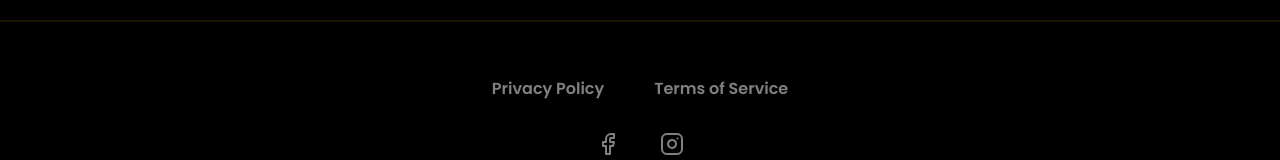
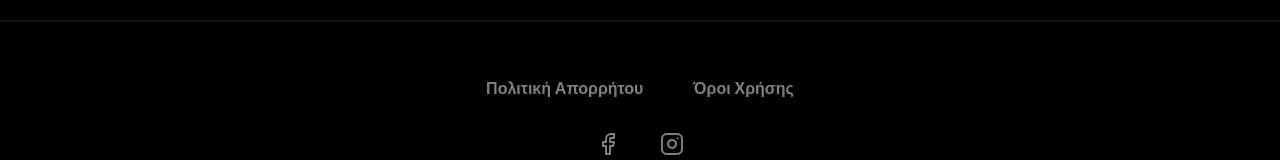
Before and after one commit to chrismitsdev/magnus-bnb, a Next.js app: page /privacy-policy in a window 1280 px wide. Shown: the part 1322-1482 px from the top of the page. Built offline with nearby package versions, Linux system fonts and the light colour scheme; a web font is replaced by a local one.

Commit message:
chore: fix english lang in footer links

```diff
--- a/src/components/shared/footer.tsx
+++ b/src/components/shared/footer.tsx
@@ -15,14 +15,14 @@ function Footer() {
               size='md'
               asChild
             >
-              <Link href='/privacy-policy'>Privacy Policy</Link>
+              <Link href='/privacy-policy'>Πολιτική Απορρήτου</Link>
             </Button>
             <Button
               variant='ghost'
               size='md'
               asChild
             >
-              <Link href='/terms-of-service'>Terms of Service</Link>
+              <Link href='/terms-of-service'>Όροι Χρήσης</Link>
             </Button>
           </div>
           <div className='space-x-6'>
```
